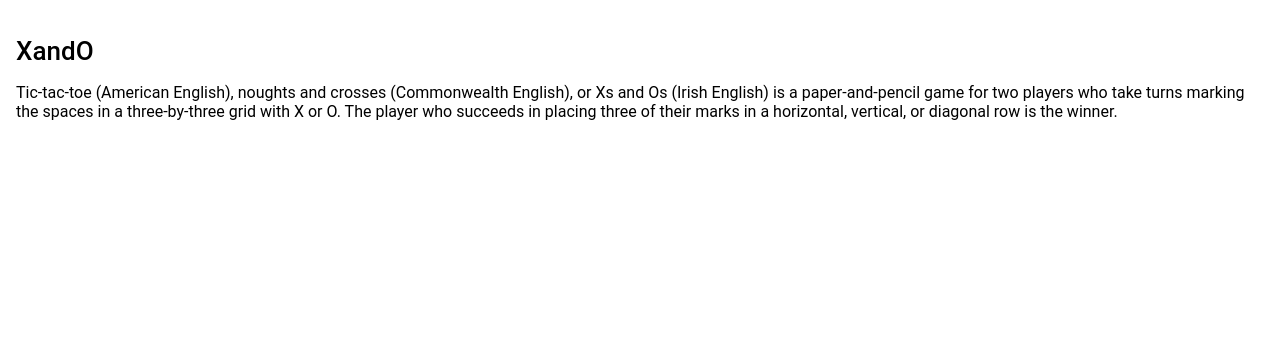
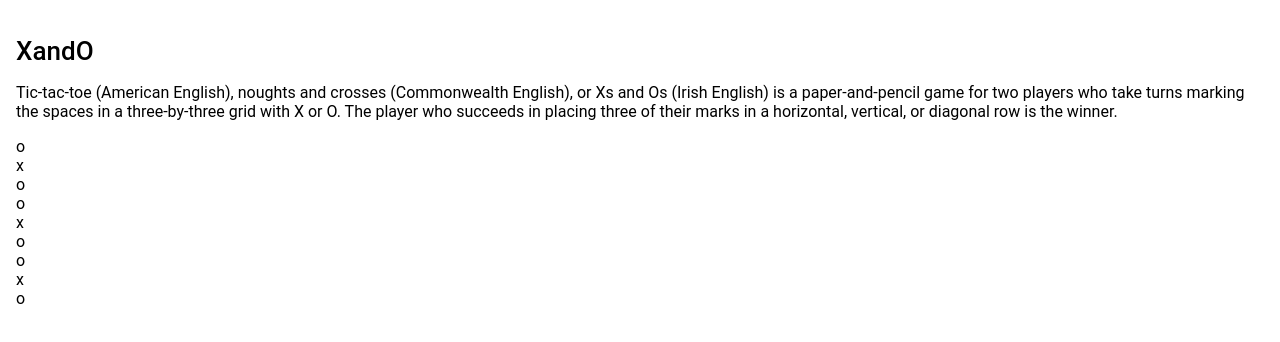
Before and after one commit to oliverkocsis/xando-ionic, a React (Create React App) app: page /home in a window 1280 px wide. Shown: the top 342 px of the page. Built offline with nearby package versions, Linux system fonts and the light colour scheme.

Commit message:
Hierarchy of components

```diff
--- /dev/null
+++ b/src/components/Game.css
@@ -0,0 +1 @@
+.game {}
--- /dev/null
+++ b/src/components/Game.tsx
@@ -0,0 +1,14 @@
+import './Game.css';
+import Grid from './Grid';
+
+interface ContainerProps { }
+
+const Game: React.FC<ContainerProps> = () => {
+  return (
+    <div className="game">
+        <Grid></Grid>
+    </div>
+  );
+};
+
+export default Game;
--- /dev/null
+++ b/src/components/Grid.css
@@ -0,0 +1 @@
+.grid {}
--- /dev/null
+++ b/src/components/Grid.tsx
@@ -0,0 +1,23 @@
+import './Grid.css';
+import Space from './Space';
+import {X, O} from './Players';
+
+interface ContainerProps { }
+
+const Grid: React.FC<ContainerProps> = () => {
+  return (
+    <div className="grid">
+        <Space turn={O}></Space>
+        <Space turn={X}></Space>
+        <Space turn={O}></Space>
+        <Space turn={O}></Space>
+        <Space turn={X}></Space>
+        <Space turn={O}></Space>
+        <Space turn={O}></Space>
+        <Space turn={X}></Space>
+        <Space turn={O}></Space>
+    </div>
+  );
+};
+
+export default Grid;
--- /dev/null
+++ b/src/components/Players.ts
@@ -0,0 +1,2 @@
+export const X = 'x'
+export const O = 'o'
--- /dev/null
+++ b/src/components/Space.css
@@ -0,0 +1 @@
+.space {}
--- /dev/null
+++ b/src/components/Space.tsx
@@ -0,0 +1,15 @@
+import './Space.css';
+
+interface ContainerProps {
+  turn: string;
+}
+
+const Space: React.FC<ContainerProps> = (props) => {
+  return (
+    <div className="space">
+      {props.turn}
+    </div>
+  );
+};
+
+export default Space;
--- a/src/pages/Home.tsx
+++ b/src/pages/Home.tsx
@@ -1,5 +1,5 @@
 import { IonContent, IonHeader, IonPage, IonTitle, IonToolbar } from '@ionic/react';
-import ExploreContainer from '../components/ExploreContainer';
+import Game from '../components/Game';
 import './Home.css';
 
 const Home: React.FC = () => {
@@ -8,6 +8,7 @@ const Home: React.FC = () => {
       <IonContent fullscreen className="ion-padding">
         <h1>XandO</h1>
         <p>Tic-tac-toe (American English), noughts and crosses (Commonwealth English), or Xs and Os (Irish English) is a paper-and-pencil game for two players who take turns marking the spaces in a three-by-three grid with X or O. The player who succeeds in placing three of their marks in a horizontal, vertical, or diagonal row is the winner. </p>
+        <Game></Game>
       </IonContent>
     </IonPage>
   );
```
